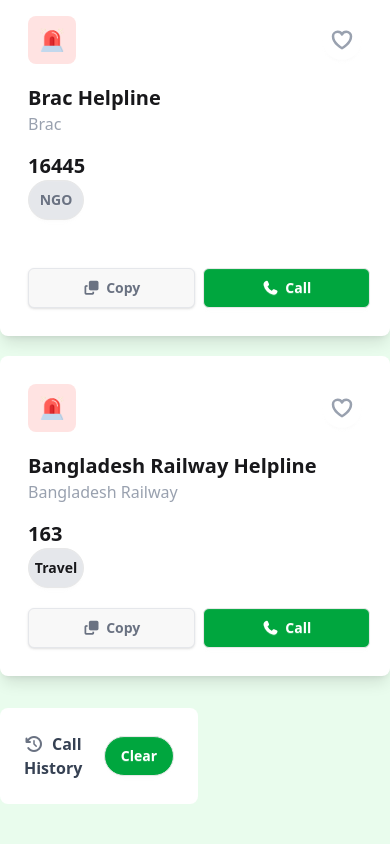
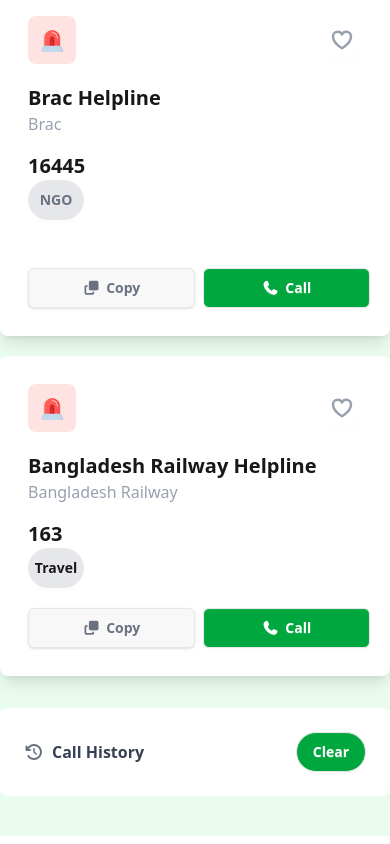
Before and after one commit to labibks/assignment-5, a plain HTML site: page index.html in a window 390 px wide. Shown: the part 3052-3896 px from the top of the page. Drawn offline with nearby package versions, Linux system fonts and the light colour scheme.

Commit message:
add responsive for small device

```diff
--- a/index.html
+++ b/index.html
@@ -239,7 +239,7 @@
 
 
             <!-- right side section -->
-            <aside id="history-box" class="col-span-3 bg-white rounded-lg">
+            <aside id="history-box" class=" col-span-9 md:col-span-3 bg-white rounded-lg">
                 <div  class="history-cart flex justify-between items-center p-6">
                     <h2 class="font-bold text-gray-700"><i class="fa-solid fa-clock-rotate-left text-gray-500 mr-2"></i>Call History</h2>
                     <button id="clear-btn" class="btn bg-[#00A63E] rounded-full text-white ">Clear</button>
```
